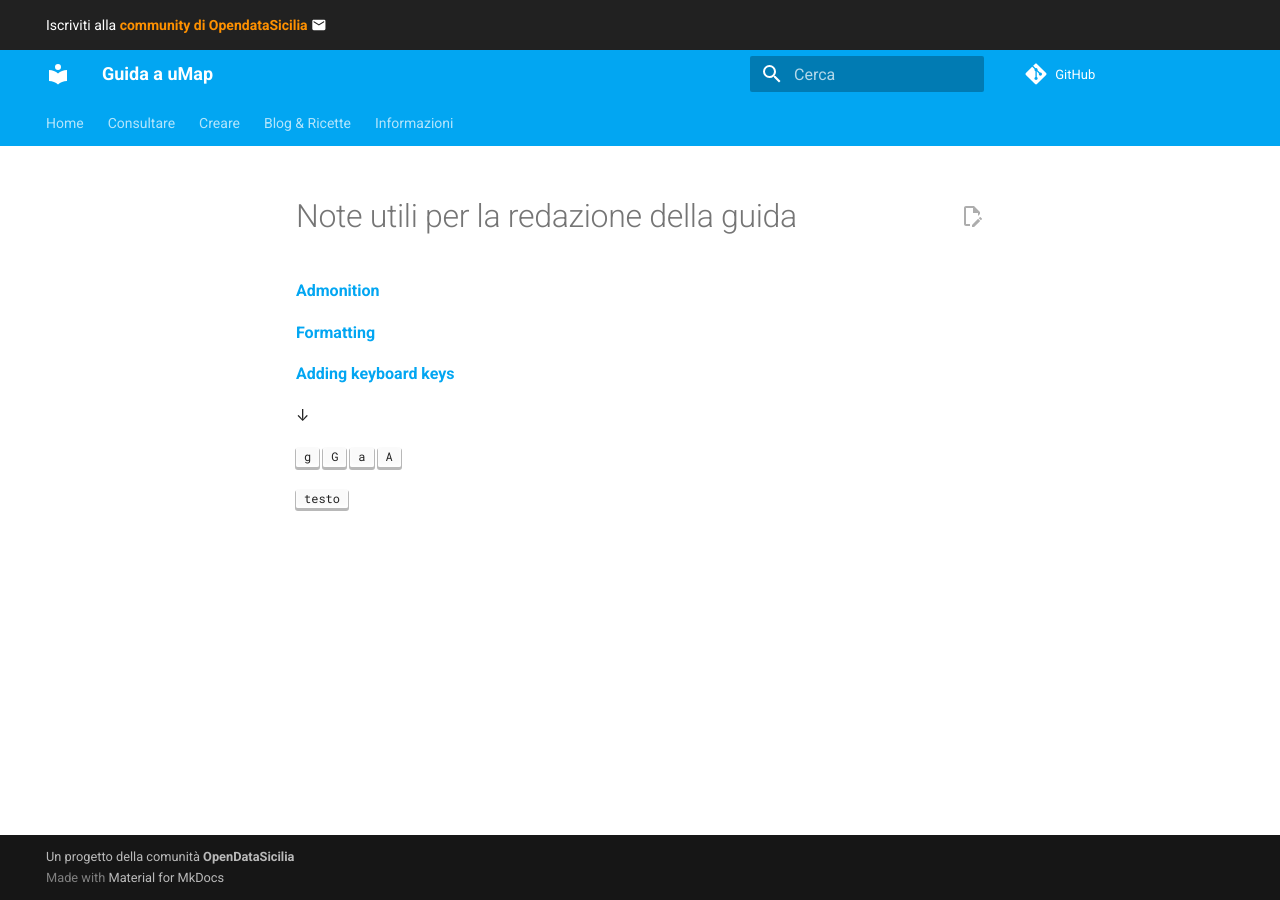
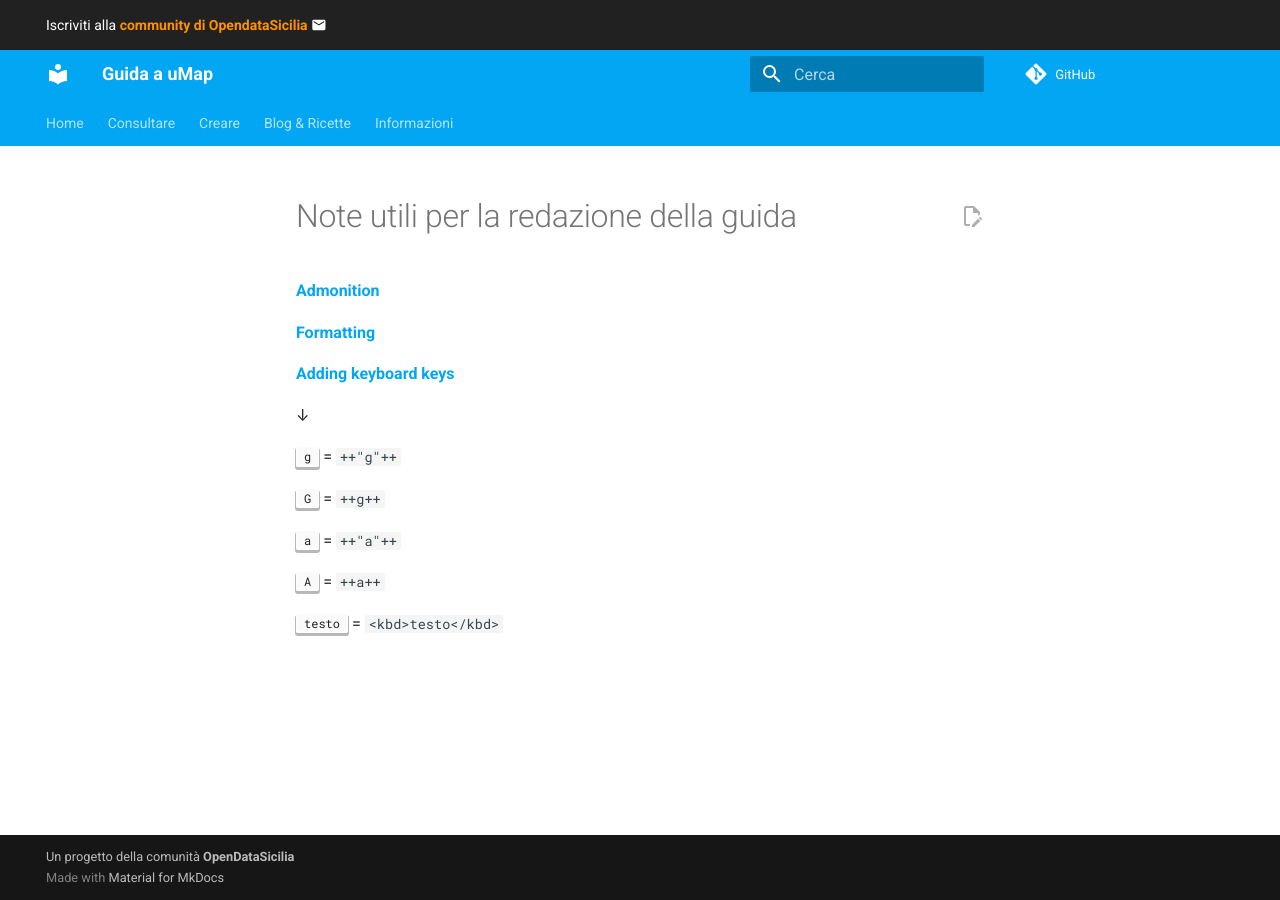
Before and after one commit to opendatasicilia/guida-umap, an MkDocs documentation site: the page built from docs/note.md, in a window 1280 px wide. Built offline with MkDocs 1.6.1 and Material for MkDocs 9.7.7, drawn with Linux system fonts in a browser that asks for light colours; comment, search, counter and statistics services are not loaded.

Commit message:
Update note.md

```diff
--- a/docs/note.md
+++ b/docs/note.md
@@ -11,6 +11,12 @@
 
 ↓
 
-++"g"++  ++g++  ++"a"++  ++a++
+++"g"++  = `++"g"++`
 
-<kbd>testo</kbd>
+++g++ = `++g++`
+
+++"a"++ =  `++"a"++`
+
+++a++ =  `++a++`
+
+<kbd>testo</kbd> = `<kbd>testo</kbd>`
```
